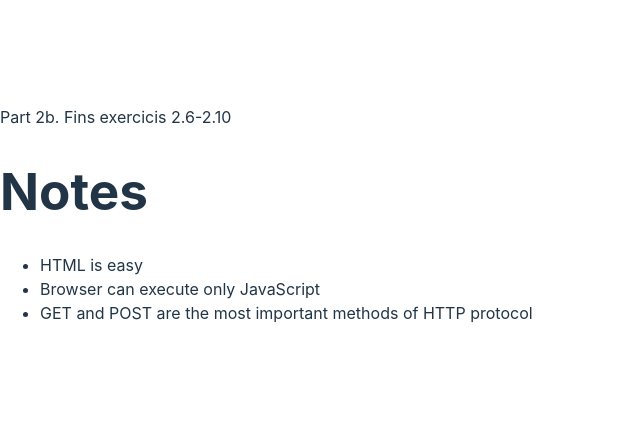
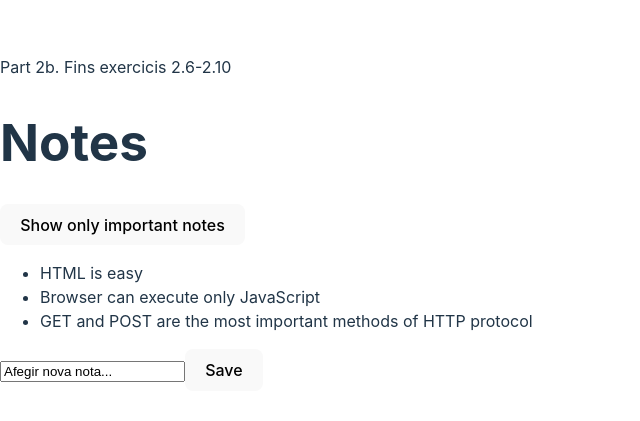
Before and after one commit to MerceLM/FullstackReact, a React (Vite) app in the folder part2/: page / in a window 1280 px wide. Shown: the part 185-606 px from the top of the page, without its empty margins (0-640 px from the left). Built offline with nearby package versions, Linux system fonts and the light colour scheme.

Commit message:
Part 2 - Teoria fins exercicis 2.6-2.10

```diff
--- a/part2/src/App.jsx
+++ b/part2/src/App.jsx
@@ -6,18 +6,46 @@
 const App = (props) => {
     //const { notes } = props
     const [notes, setNotes] = useState(props.notes)
+    const [newNote, setNewNote] = useState('Afegir nova nota...')
+    const [showAll, setShowAll] = useState(true)
 
+    const addNote = (e) => {
+        e.preventDefault()
+        const noteObj = {
+            content: newNote,
+            date: new Date().toISOString(),
+            important: Math.random() < 0.5,
+            id: notes.length + 1
+        }
+
+        setNotes(notes.concat(noteObj))
+        setNewNote('')
+    }
+
+    const handleNoteChange = e => {
+        console.log(e.target.value)
+        setNewNote(e.target.value)
+    }
+
+    const notesToShow = showAll ? notes : notes.filter(n => n.important === true)
 
 
     return (
         <div>
             <p>Part 2b. Fins exercicis 2.6-2.10</p>
             <h1>Notes</h1>
+            <div>
+                <button onClick={() => setShowAll(!showAll)}>Show {showAll? 'only important notes' : 'all notes' }</button>
+            </div>
             <ul>
-                {notes.map(note =>
+                {notesToShow.map(note =>
                     <Note key={note.id} note={note} />
                 )}
             </ul>
+            <form onSubmit={addNote}>
+                <input value={newNote} onChange={handleNoteChange}/>
+                <button type="submit">Save</button>
+            </form>
         </div>
     )
 }
```
